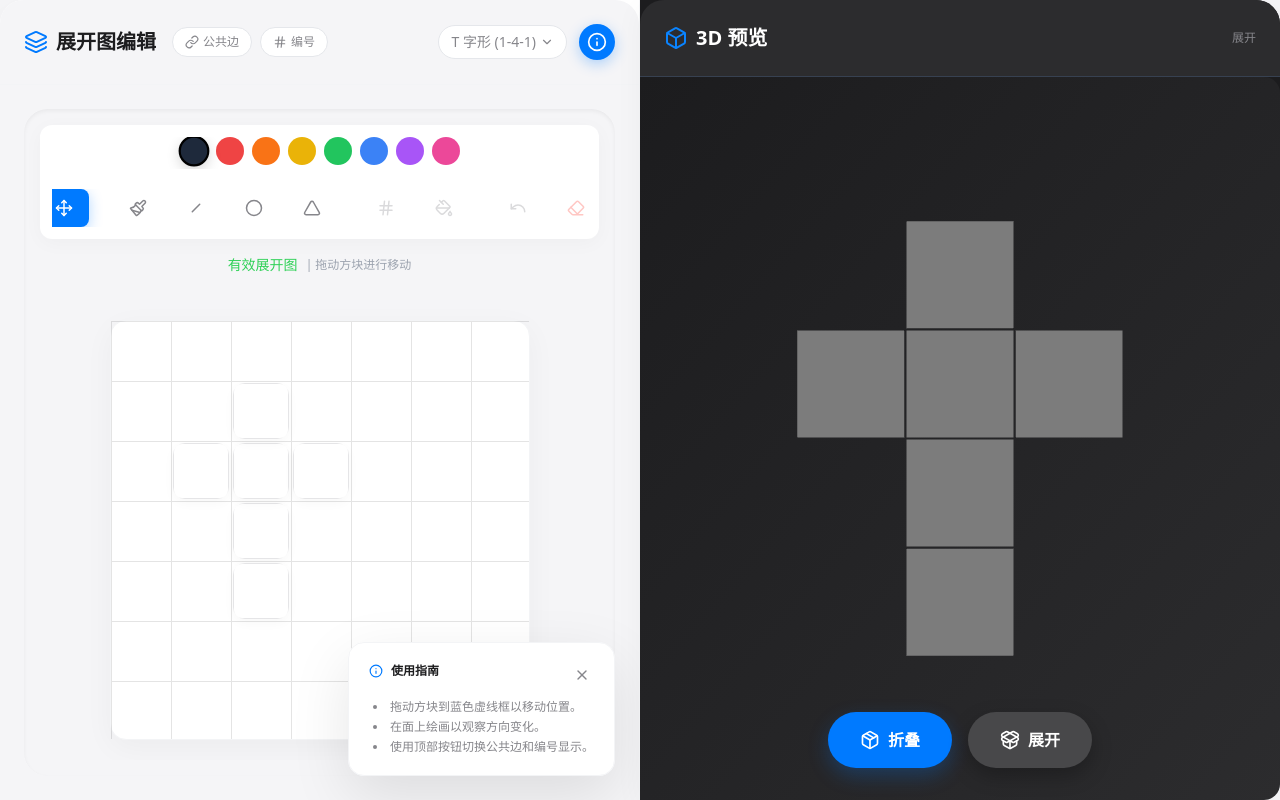
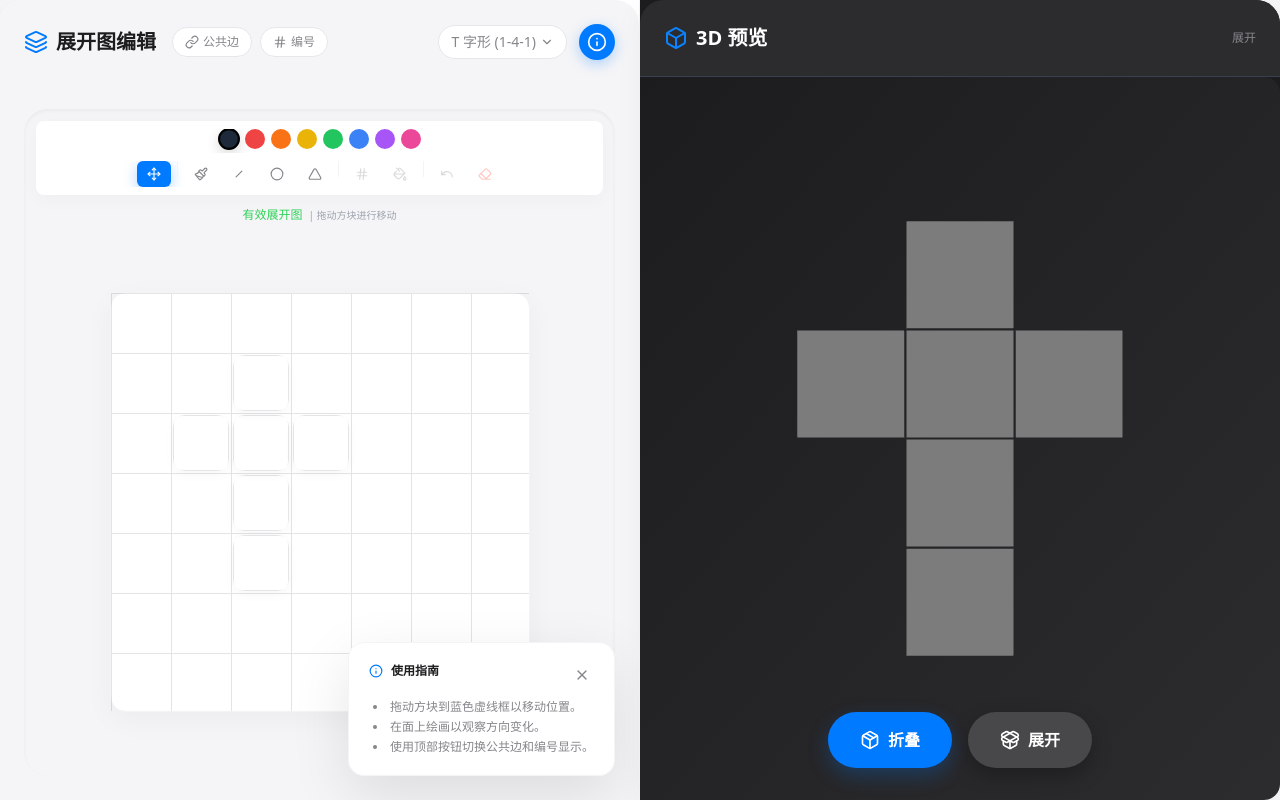
Before and after one commit to xiaogou0909-del/cube-nets, a React (Vite) app: page / in a window 1280 px wide. Built offline with nearby package versions, Linux system fonts and the light colour scheme.

Commit message:
重构工具栏，降低垂直空间占用

```diff
--- a/components/NetEditor.tsx
+++ b/components/NetEditor.tsx
@@ -259,111 +259,112 @@ export const NetEditor: React.FC<Props> = ({
   };
 
   return (
-    <div className="flex flex-col items-center gap-4 bg-[#F5F5F7] p-3 sm:p-4 rounded-3xl shadow-inner h-full w-full relative">
+    <div className="flex flex-col items-center gap-3 bg-[#F5F5F7] p-2 sm:p-3 rounded-3xl shadow-inner h-full w-full relative">
 
-      {/* Toolbar - Responsive horizontal scroll with better design */}
-      <div className="flex flex-col gap-3 bg-white p-3 rounded-xl shadow-[0_4px_20px_rgba(0,0,0,0.03)] w-full max-w-full z-10 shrink-0">
-         {/* Colors - More compact and better visibility */}
-         <div className="flex justify-center gap-2 mb-2 overflow-x-auto pb-1 no-scrollbar">
+      {/* Compact Toolbar - Minimized vertical space */}
+      <div className="flex flex-col gap-2 bg-white p-2 rounded-lg shadow-[0_4px_20px_rgba(0,0,0,0.03)] w-full max-w-full z-10 shrink-0">
+         {/* Colors - Ultra compact */}
+         <div className="flex justify-center gap-1.5 overflow-x-auto pb-1 no-scrollbar">
             {['#1e293b', '#ef4444', '#f97316', '#eab308', '#22c55e', '#3b82f6', '#a855f7', '#ec4899'].map(c => (
                 <button
                     key={c}
                     onClick={() => setDrawingColor(c)}
-                    className={`w-7 h-7 rounded-full border-2 flex-shrink-0 transition-all duration-200 ${drawingColor === c ? 'border-black scale-110 shadow-[0_4px_12px_rgba(0,0,0,0.15)]' : 'border-transparent hover:scale-105'}`}
+                    className={`w-5 h-5 rounded-full border-2 flex-shrink-0 transition-all duration-200 ${drawingColor === c ? 'border-black scale-110 shadow-[0_4px_12px_rgba(0,0,0,0.15)]' : 'border-transparent hover:scale-105'}`}
                     style={{ backgroundColor: c }}
                 />
             ))}
          </div>
 
-         {/* Tools - Better grouping and visual hierarchy */}
-         <div className="flex justify-center gap-2 flex-wrap sm:flex-nowrap overflow-x-auto no-scrollbar">
+         {/* Tools - Super compact */}
+         <div className="flex justify-center gap-1 flex-wrap sm:flex-nowrap overflow-x-auto no-scrollbar">
              {/* Move tool */}
              <button
                 onClick={() => setActiveTool('move')}
-                className={`px-4 py-2.5 rounded-lg flex-shrink-0 transition-all duration-200 ${activeTool === 'move' ? 'bg-[#007AFF] text-white shadow-[0_4px_14px_rgba(0,122,255,0.3)]' : 'hover:bg-gray-50 text-[#86868B]'}`}
+                className={`px-2.5 py-1.5 rounded-md flex-shrink-0 transition-all duration-200 ${activeTool === 'move' ? 'bg-[#007AFF] text-white shadow-[0_4px_14px_rgba(0,122,255,0.3)]' : 'hover:bg-gray-50 text-[#86868B]'}`}
                 title="移动面"
              >
-                <Move size={18} />
+                <Move size={14} />
              </button>
 
-             <div className="w-px bg-gray-100 h-6 mx-1 hidden sm:block"></div>
+             <div className="w-px bg-gray-100 h-4 mx-0.5 hidden sm:block"></div>
 
              {/* Drawing tools */}
              <button
                 onClick={() => setActiveTool('brush')}
-                className={`px-4 py-2.5 rounded-lg flex-shrink-0 transition-all duration-200 ${activeTool === 'brush' ? 'bg-[#007AFF] text-white shadow-[0_4px_14px_rgba(0,122,255,0.3)]' : 'hover:bg-gray-50 text-[#86868B]'}`}
+                className={`px-2.5 py-1.5 rounded-md flex-shrink-0 transition-all duration-200 ${activeTool === 'brush' ? 'bg-[#007AFF] text-white shadow-[0_4px_14px_rgba(0,122,255,0.3)]' : 'hover:bg-gray-50 text-[#86868B]'}`}
                 title="画笔"
              >
-                <Paintbrush size={18} />
+                <Paintbrush size={14} />
              </button>
              <button
                 onClick={() => setActiveTool('line')}
-                className={`px-4 py-2.5 rounded-lg flex-shrink-0 transition-all duration-200 ${activeTool === 'line' ? 'bg-[#007AFF] text-white shadow-[0_4px_14px_rgba(0,122,255,0.3)]' : 'hover:bg-gray-50 text-[#86868B]'}`}
+                className={`px-2.5 py-1.5 rounded-md flex-shrink-0 transition-all duration-200 ${activeTool === 'line' ? 'bg-[#007AFF] text-white shadow-[0_4px_14px_rgba(0,122,255,0.3)]' : 'hover:bg-gray-50 text-[#86868B]'}`}
                 title="直线"
              >
-                <Minus size={18} className="-rotate-45" />
+                <Minus size={14} className="-rotate-45" />
              </button>
              <button
                 onClick={() => setActiveTool('circle')}
-                className={`px-4 py-2.5 rounded-lg flex-shrink-0 transition-all duration-200 ${activeTool === 'circle' ? 'bg-[#007AFF] text-white shadow-[0_4px_14px_rgba(0,122,255,0.3)]' : 'hover:bg-gray-50 text-[#86868B]'}`}
+                className={`px-2.5 py-1.5 rounded-md flex-shrink-0 transition-all duration-200 ${activeTool === 'circle' ? 'bg-[#007AFF] text-white shadow-[0_4px_14px_rgba(0,122,255,0.3)]' : 'hover:bg-gray-50 text-[#86868B]'}`}
                 title="圆形"
              >
-                <Circle size={18} />
+                <Circle size={14} />
              </button>
              <button
                 onClick={() => setActiveTool('triangle')}
-                className={`px-4 py-2.5 rounded-lg flex-shrink-0 transition-all duration-200 ${activeTool === 'triangle' ? 'bg-[#007AFF] text-white shadow-[0_4px_14px_rgba(0,122,255,0.3)]' : 'hover:bg-gray-50 text-[#86868B]'}`}
+                className={`px-2.5 py-1.5 rounded-md flex-shrink-0 transition-all duration-200 ${activeTool === 'triangle' ? 'bg-[#007AFF] text-white shadow-[0_4px_14px_rgba(0,122,255,0.3)]' : 'hover:bg-gray-50 text-[#86868B]'}`}
                 title="三角形"
              >
-                <Triangle size={18} />
+                <Triangle size={14} />
              </button>
 
-             <div className="w-px bg-gray-100 h-6 mx-1 hidden sm:block"></div>
+             <div className="w-px bg-gray-100 h-4 mx-0.5 hidden sm:block"></div>
 
              {/* Fill tools */}
              <button
                 onClick={handleHatch}
                 disabled={selectedId === null}
-                className="px-4 py-2.5 rounded-lg hover:bg-gray-50 disabled:opacity-30 disabled:cursor-not-allowed text-[#86868B] flex-shrink-0 transition-colors duration-200"
+                className="px-2.5 py-1.5 rounded-md hover:bg-gray-50 disabled:opacity-30 disabled:cursor-not-allowed text-[#86868B] flex-shrink-0 transition-colors duration-200"
                 title="斜线填充"
              >
-                <Hash size={18} />
+                <Hash size={14} />
              </button>
              <button
                 onClick={handleFill}
                 disabled={selectedId === null}
-                className="px-4 py-2.5 rounded-lg hover:bg-gray-50 disabled:opacity-30 disabled:cursor-not-allowed text-[#86868B] flex-shrink-0 transition-colors duration-200"
+                className="px-2.5 py-1.5 rounded-md hover:bg-gray-50 disabled:opacity-30 disabled:cursor-not-allowed text-[#86868B] flex-shrink-0 transition-colors duration-200"
                 title="实色填充"
              >
-                <PaintBucket size={18} />
+                <PaintBucket size={14} />
              </button>
 
-             <div className="w-px bg-gray-100 h-6 mx-1 hidden sm:block"></div>
+             <div className="w-px bg-gray-100 h-4 mx-0.5 hidden sm:block"></div>
 
              {/* Action tools */}
              <button
                 onClick={handleUndo}
                 disabled={selectedId === null}
-                className="px-4 py-2.5 rounded-lg hover:bg-gray-50 disabled:opacity-30 disabled:cursor-not-allowed text-[#86868B] flex-shrink-0 transition-colors duration-200"
+                className="px-2.5 py-1.5 rounded-md hover:bg-gray-50 disabled:opacity-30 disabled:cursor-not-allowed text-[#86868B] flex-shrink-0 transition-colors duration-200"
                 title="撤销上一步"
              >
-                <Undo size={18} />
+                <Undo size={14} />
              </button>
              <button
                 onClick={handleClearCanvas}
                 disabled={selectedId === null}
-                className="px-4 py-2.5 rounded-lg hover:bg-red-50 disabled:opacity-30 disabled:cursor-not-allowed text-[#FF453A] flex-shrink-0 transition-colors duration-200"
+                className="px-2.5 py-1.5 rounded-md hover:bg-red-50 disabled:opacity-30 disabled:cursor-not-allowed text-[#FF453A] flex-shrink-0 transition-colors duration-200"
                 title="清空画布"
              >
-                <Eraser size={18} />
+                <Eraser size={14} />
              </button>
          </div>
       </div>
 
-      <div className="text-sm text-[#86868B] mb-2 flex items-center gap-2 flex-wrap justify-center shrink-0">
+      {/* Status text - Ultra compact */}
+      <div className="text-xs text-[#86868B] mb-1 flex items-center gap-1.5 flex-wrap justify-center shrink-0">
          {!isValid && <span className="text-[#FF453A] font-semibold">无效形状</span>}
          {isValid && <span className="text-[#30D158] font-medium">有效展开图</span>}
-         <span className="text-xs text-gray-400">| {activeTool === 'move' ? '拖动方块进行移动' : '选择方块进行绘制'}</span>
+         <span className="text-[10px] text-gray-400">| {activeTool === 'move' ? '拖动方块进行移动' : '选择方块进行绘制'}</span>
       </div>
 
       {/* Grid Container - Centered without clipping */}
```
